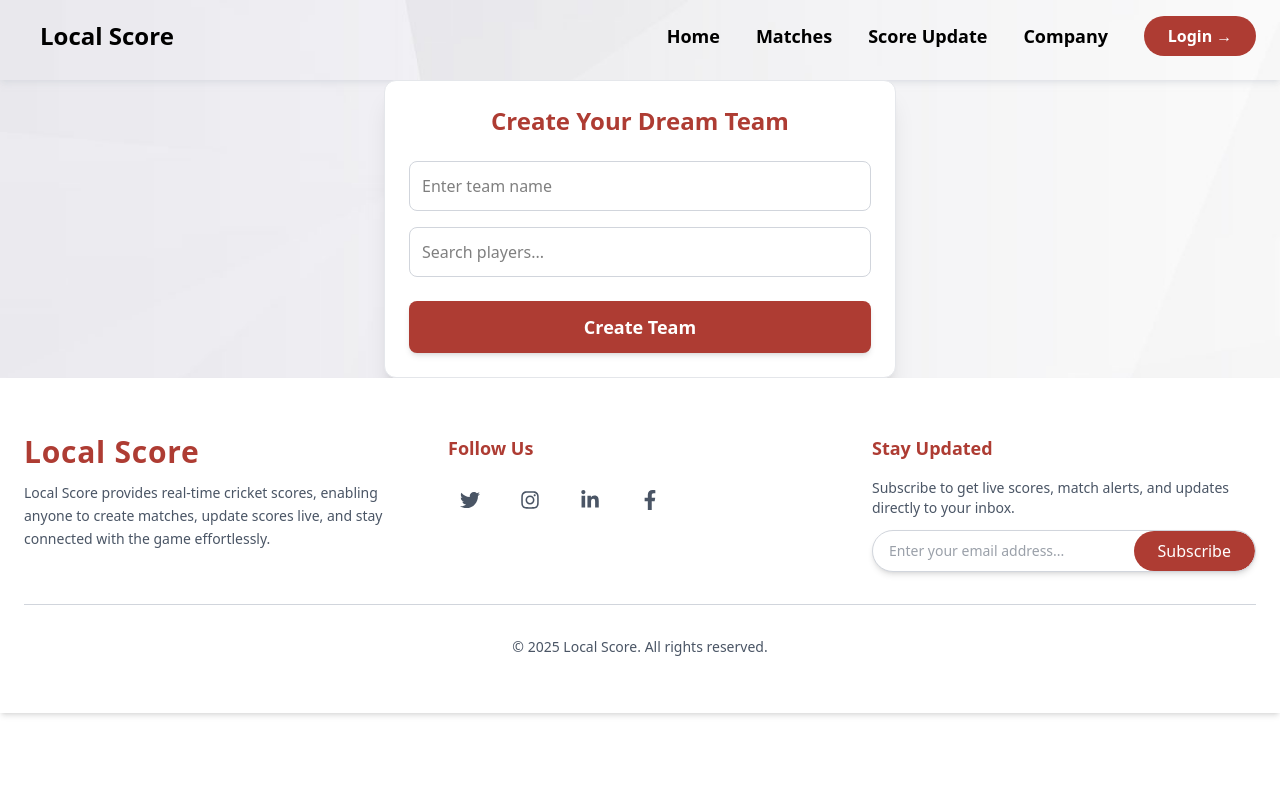
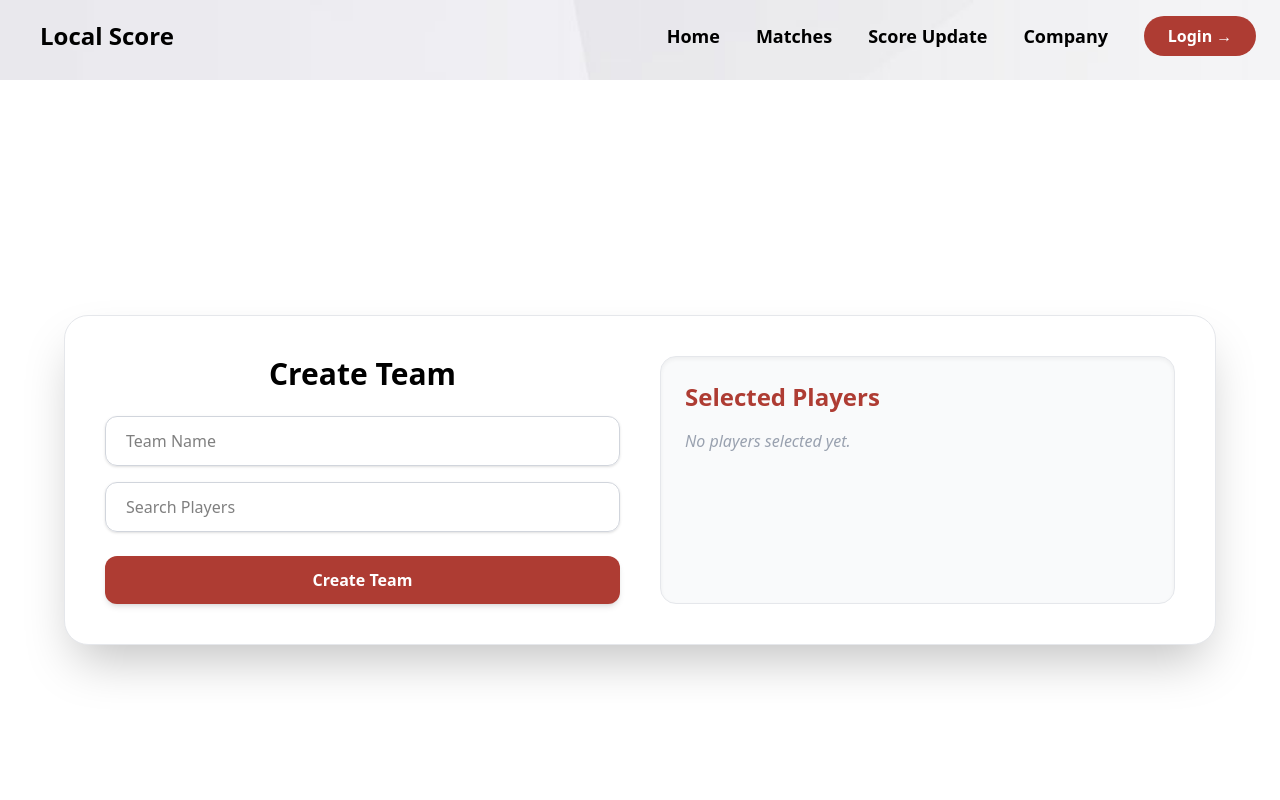
Before and after one commit to AkulaVishnuVardhanReddy/local-score-frontend, a React (Vite) app: page /create-team in a window 1280 px wide. Shown: the top 800 px of the page. Built offline with nearby package versions, Linux system fonts and the light colour scheme.

Commit message:
create team

```diff
--- a/package.json
+++ b/package.json
@@ -12,9 +12,11 @@
   "dependencies": {
     "@tailwindcss/vite": "^4.0.12",
     "axios": "^1.8.2",
+    "framer-motion": "^12.7.4",
     "lucide-react": "^0.479.0",
     "react": "^19.0.0",
     "react-dom": "^19.0.0",
+    "react-hot-toast": "^2.5.2",
     "react-icons": "^5.5.0",
     "react-router-dom": "^7.3.0",
     "tailwindcss": "^4.0.12"
--- a/src/Components/Authentication/OtpVerification.jsx
+++ b/src/Components/Authentication/OtpVerification.jsx
@@ -2,6 +2,7 @@ import React, { useEffect, useState } from "react";
 import axios from "axios";
 import FormBg from "../../assets/registration-form-2.png";
 import logo from "../../assets/logo.png";
+import { useNavigate } from "react-router-dom";
 
 const OtpVerification = () => {
   const [otp, setOtp] = useState(["", "", "", "", "", ""]);
@@ -10,6 +11,7 @@ const OtpVerification = () => {
   const [timer, setTimer] = useState(45); // Timer state
   const [canResend, setCanResend] = useState(false); // Controls the visibility of the resend button
   const [timerInterval, setTimerInterval] = useState(null); // Store the interval ID to clear when needed
+  const navigate = useNavigate();
 
   useEffect(() => {
     // Set up media query listener
@@ -83,11 +85,11 @@ const OtpVerification = () => {
     try {
       console.log(otpString);
       const { data } = await axios.post(
-        "http://localhost:8080/api/verify-otp",
-        { otp: otpString }
+        `${process.env.API_URL}/verify-otp/${localStorage.getItem(email)}/${otpString}`
       );
       setMessage("OTP Verified Successfully!");
       console.log("Success:", data);
+      navigate("/");
     } catch (error) {
       const errorMsg =
         error.response?.data?.message || "OTP verification failed! Try again.";
--- a/src/Components/Authentication/RegistrationForm.jsx
+++ b/src/Components/Authentication/RegistrationForm.jsx
@@ -2,6 +2,7 @@ import React, { useEffect, useState } from "react";
 import axios from "axios";
 import FormBg from "../../assets/registration-form-2.png";
 import logo from "../../assets/logo.png";
+import { useNavigate } from "react-router-dom";
 import { Link } from "react-router-dom";
 
 const RegistrationForm = () => {
@@ -14,6 +15,7 @@ const RegistrationForm = () => {
   });
 
   const [message, setMessage] = useState("");
+  const navigate = useNavigate();
   const [isLargeScreen, setIsLargeScreen] = useState(
     window.matchMedia("(min-width: 1024px)").matches
   );
@@ -35,13 +37,16 @@ const RegistrationForm = () => {
       return;
     }
     try {
-      const response = await axios.post("http://localhost:8080/api/register", {
+      const response = await axios.post(`${process.env.API_URL}/register`, {
         fullName: `${formData.firstName} ${formData.lastName}`,
         email: formData.email,
         password: formData.password,
       });
       setMessage("Registration successful!");
       console.log("Success:", response.data);
+      localStorage.setItem(email,formData.email);
+      await axios.post(`${process.env.API_URL}/send-otp/${formData.email}`);
+      navigate("/verify-email");
     } catch (error) {
       setMessage("Registration failed! Try again.");
       console.error("Error:", error.response ? error.response.data : error);
@@ -52,8 +57,8 @@ const RegistrationForm = () => {
     { label: "First Name", name: "firstName", type: "text", placeholder: "First name" },
     { label: "Last Name", name: "lastName", type: "text", placeholder: "Last name" },
     { label: "Email", name: "email", type: "email", placeholder: "Email address" },
-    { label: "Password", name: "password", type: "password", placeholder: "Create Password" },
-    { label: "Confirm Password", name: "confirmPassword", type: "password", placeholder: "Confirm Password" },
+    { label: "Password", name: "password", type: "password", placeholder: "Create" },
+    { label: "Confirm Password", name: "confirmPassword", type: "password", placeholder: "Confirm" },
   ];
 
   return (
--- a/src/Components/Feautures/CreateTeam.jsx
+++ b/src/Components/Feautures/CreateTeam.jsx
@@ -1,35 +1,46 @@
 import { useState } from "react";
+import { motion, AnimatePresence } from "framer-motion";
+import toast, { Toaster } from "react-hot-toast";
 
 export default function CreateTeam() {
   const [teamName, setTeamName] = useState("");
   const [search, setSearch] = useState("");
   const [selectedPlayers, setSelectedPlayers] = useState([]);
-  const [highlightIndex, setHighlightIndex] = useState(-1); // For keyboard navigation
+  const [highlightIndex, setHighlightIndex] = useState(-1);
 
-  // Mock player list (replace with API data if needed)
-  const allPlayers = ["Virat Kohli", "MS Dhoni", "Rohit Sharma", "Jasprit Bumrah", "Hardik Pandya"];
+  const playerData = [
+    { id: 1, name: "Virat Kohli" },
+    { id: 2, name: "MS Dhoni" },
+    { id: 3, name: "Rohit Sharma" },
+    { id: 4, name: "Jasprit Bumrah" },
+    { id: 5, name: "Hardik Pandya" },
+    { id: 6, name: "Suryakumar Yadav" },
+    { id: 7, name: "Shubman Gill" },
+    { id: 8, name: "Ravindra Jadeja" },
+    { id: 9, name: "KL Rahul" },
+    { id: 10, name: "Mohammed Shami" },
+  ];
 
-  // Available players (excluding selected ones)
-  const availablePlayers = allPlayers.filter((player) => !selectedPlayers.includes(player));
+  const availablePlayers = playerData.filter(
+    (player) => !selectedPlayers.some((p) => p.id === player.id)
+  );
 
-  // Filtered suggestions based on search input
   const filteredPlayers = availablePlayers.filter((player) =>
-    player.toLowerCase().includes(search.toLowerCase())
+    player.name.toLowerCase().includes(search.toLowerCase())
   );
 
   const handlePlayerSelect = (player) => {
     setSelectedPlayers([...selectedPlayers, player]);
-    setSearch(""); // Clear search after selection
-    setHighlightIndex(-1); // Reset keyboard selection
+    setSearch("");
+    setHighlightIndex(-1);
   };
 
-  const handleRemovePlayer = (player) => {
-    setSelectedPlayers(selectedPlayers.filter((p) => p !== player));
+  const handleRemovePlayer = (id) => {
+    setSelectedPlayers(selectedPlayers.filter((p) => p.id !== id));
   };
 
   const handleKeyDown = (e) => {
     if (filteredPlayers.length === 0) return;
-
     if (e.key === "ArrowDown") {
       setHighlightIndex((prev) => (prev + 1) % filteredPlayers.length);
     } else if (e.key === "ArrowUp") {
@@ -39,75 +50,140 @@ export default function CreateTeam() {
     }
   };
 
+  const handleSubmit = () => {
+    const playerIds = selectedPlayers.map((player) => player.id);
+    const requestBody = {
+      teamName,
+      playerIds,
+    };
+
+    console.log("Submitting:", requestBody);
+
+    toast.success("Team created successfully!", {
+      style: {
+        borderRadius: "10px",
+        color: "#000",
+      },
+      iconTheme: {
+        primary: "#fff",
+        secondary: "#ae3c33",
+      },
+    });
+
+    setTeamName("");
+    setSelectedPlayers([]);
+  };
+
   return (
-    <div className="max-w-lg mx-auto p-6 bg-white shadow-xl rounded-xl border border-gray-200 transition-all duration-300 hover:shadow-2xl">
-      <h2 className="text-2xl font-bold text-[#ae3c33] text-center mb-6">Create Your Dream Team</h2>
+    <div className="min-h-screen w-full flex items-center justify-center px-4 py-8 bg-white">
+      <Toaster position="top-center" reverseOrder={false} />
 
-      {/* Team Name Input */}
+      <motion.div
+        initial={{ opacity: 0, scale: 0.95 }}
+        animate={{ opacity: 1, scale: 1 }}
+        transition={{ duration: 0.5 }}
+        className="w-full max-w-6xl bg-white border border-gray-200 rounded-3xl shadow-2xl grid md:grid-cols-2 gap-10 p-10"
+      >
+        {/* Left Side */}
+        <div>
+          <motion.h1
+            initial={{ y: -20, opacity: 0 }}
+            animate={{ y: 0, opacity: 1 }}
+            transition={{ delay: 0.1 }}
+            className="text-3xl text-center font-bold text-black mb-6"
+          >
+            Create Team
+          </motion.h1>
+
           <input
             type="text"
-        className="w-full p-3 border border-gray-300 rounded-lg focus:ring-2 focus:ring-[#ae3c33] focus:border-[#ae3c33] transition duration-300 mb-4"
-        placeholder="Enter team name"
+            placeholder="Team Name"
+            className="w-full mb-4 px-5 py-3 rounded-xl border border-gray-300 focus:outline-none focus:ring-2 focus:ring-[#ae3c33] transition-all duration-300 shadow-sm"
             value={teamName}
             onChange={(e) => setTeamName(e.target.value)}
           />
 
-      {/* Player Search with Auto-Suggestions */}
           <div className="relative">
             <input
               type="text"
-          className="w-full p-3 border border-gray-300 rounded-lg focus:ring-2 focus:ring-[#ae3c33] focus:border-[#ae3c33] transition duration-300"
-          placeholder="Search players..."
+              placeholder="Search Players"
+              className="w-full px-5 py-3 rounded-xl border border-gray-300 focus:outline-none focus:ring-2 focus:ring-[#ae3c33] transition-all duration-300 shadow-sm"
               value={search}
               onChange={(e) => setSearch(e.target.value)}
               onKeyDown={handleKeyDown}
             />
 
-        {/* Suggestions Dropdown */}
             {search && filteredPlayers.length > 0 && (
-          <ul className="absolute w-full bg-white border border-gray-300 rounded-lg shadow-lg mt-1 max-h-40 overflow-y-auto transition-opacity duration-300">
+              <ul className="absolute top-full left-0 right-0 bg-white border mt-2 rounded-xl shadow-lg z-10 max-h-64 overflow-y-auto">
                 {filteredPlayers.map((player, index) => (
                   <li
-                key={player}
-                className={`cursor-pointer p-3 hover:bg-[#ae3c33] hover:text-white transition duration-300 ${
-                  highlightIndex === index ? "bg-[#ae3c33] text-white" : ""
+                    key={player.id}
+                    className={`px-5 py-2 cursor-pointer transition-all text-gray-800 font-medium ${
+                      highlightIndex === index
+                        ? "bg-[#ae3c33] text-white"
+                        : "hover:bg-gray-100"
                     }`}
                     onClick={() => handlePlayerSelect(player)}
                   >
-                {player}
+                    {player.name}
                   </li>
                 ))}
               </ul>
             )}
           </div>
 
-      {/* Selected Players */}
-      {selectedPlayers.length > 0 && (
-        <>
-          <h3 className="text-lg font-semibold mt-6 text-[#ae3c33]">Selected Players ({selectedPlayers.length})</h3>
-          <ul className="border rounded-lg p-3 bg-gray-50 shadow-md transition duration-300">
+          <motion.button
+            whileHover={{ scale: 1.05 }}
+            whileTap={{ scale: 0.95 }}
+            onClick={handleSubmit}
+            className="mt-6 w-full bg-[#ae3c33] hover:bg-red-700 text-white font-bold py-3 rounded-xl shadow-md transition-all duration-300"
+          >
+            Create Team
+          </motion.button>
+        </div>
+
+        {/* Right Side */}
+        <motion.div
+          initial={{ opacity: 0, x: 30 }}
+          animate={{ opacity: 1, x: 0 }}
+          transition={{ delay: 0.2 }}
+          className="bg-gray-50 p-6 rounded-2xl border border-gray-200 shadow-inner max-h-[500px] overflow-y-auto"
+        >
+          <h2 className="text-2xl font-semibold text-[#ae3c33] mb-4">Selected Players</h2>
+          <AnimatePresence>
+            {selectedPlayers.length === 0 ? (
+              <motion.p
+                key="empty"
+                initial={{ opacity: 0 }}
+                animate={{ opacity: 1 }}
+                className="text-gray-400 italic"
+              >
+                No players selected yet.
+              </motion.p>
+            ) : (
+              <ul className="space-y-3">
                 {selectedPlayers.map((player) => (
-              <li
-                key={player}
-                className="flex justify-between items-center p-3 bg-white rounded-lg my-2 shadow-sm transition duration-300 hover:bg-gray-100"
+                  <motion.li
+                    key={player.id}
+                    initial={{ opacity: 0, x: 30 }}
+                    animate={{ opacity: 1, x: 0 }}
+                    exit={{ opacity: 0, x: -30 }}
+                    className="flex justify-between items-center bg-white p-4 rounded-xl border hover:shadow-md transition-all"
                   >
-                {player}
+                    <span className="text-gray-700 font-medium">{player.name}</span>
                     <button
-                  className="text-red-600 font-bold hover:text-red-800 transition duration-300"
-                  onClick={() => handleRemovePlayer(player)}
+                      onClick={() => handleRemovePlayer(player.id)}
+                      className="text-[#ae3c33] hover:text-red-700 font-semibold transition-all"
                     >
-                  ✖ Remove
+                      Remove
                     </button>
-              </li>
+                  </motion.li>
                 ))}
               </ul>
-        </>
             )}
-
-      {/* Submit Button */}
-      <button className="w-full bg-[#ae3c33] text-white p-3 rounded-lg mt-6 font-semibold text-lg hover:bg-[#911f27] transition duration-300 shadow-md hover:shadow-lg">
-        Create Team
-      </button>
+          </AnimatePresence>
+        </motion.div>
+      </motion.div>
     </div>
   );
 }
```
Also changed, not shown: 1 other file (tests, documents, lock files or other folders). Lines whose indentation alone changed are shown as unchanged.
